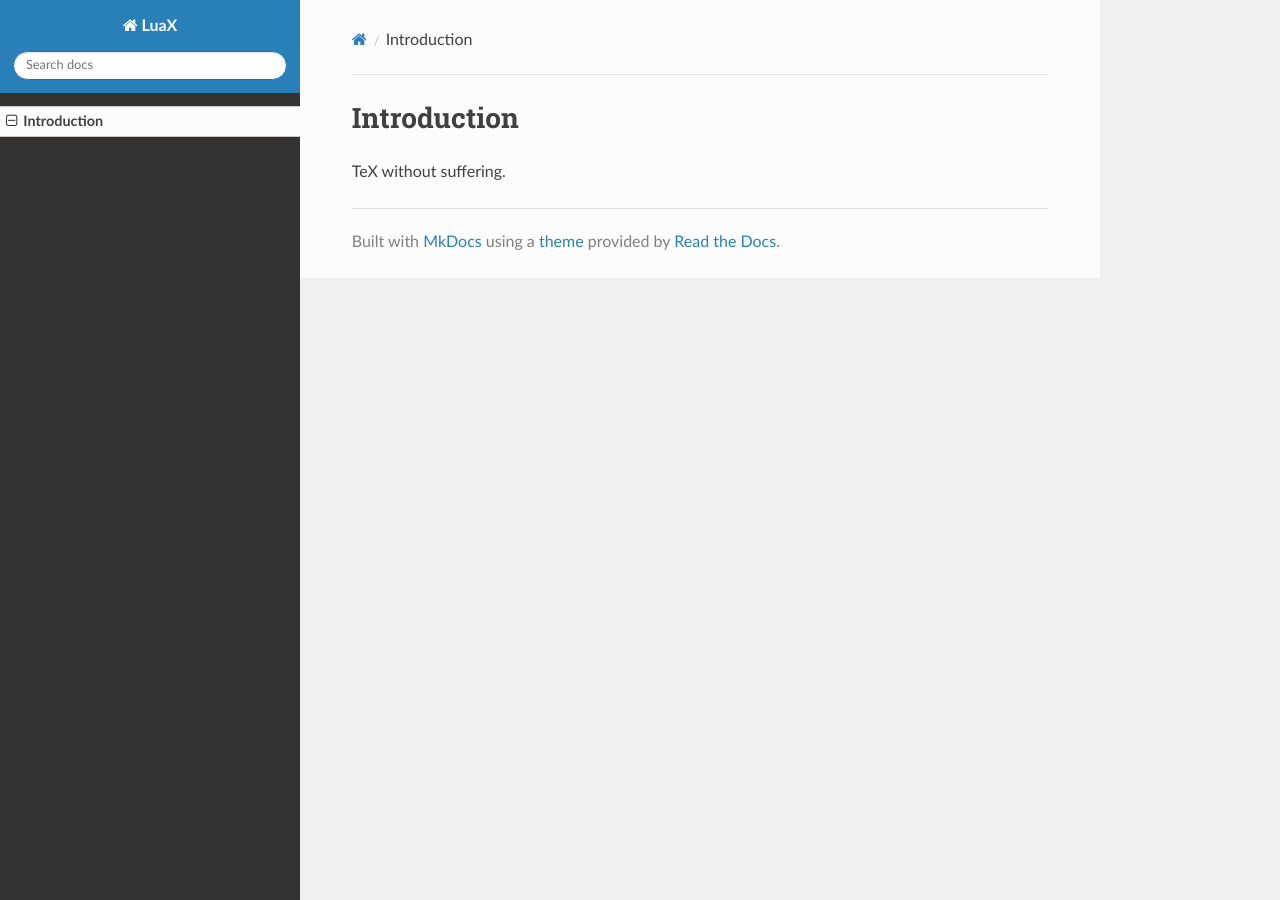
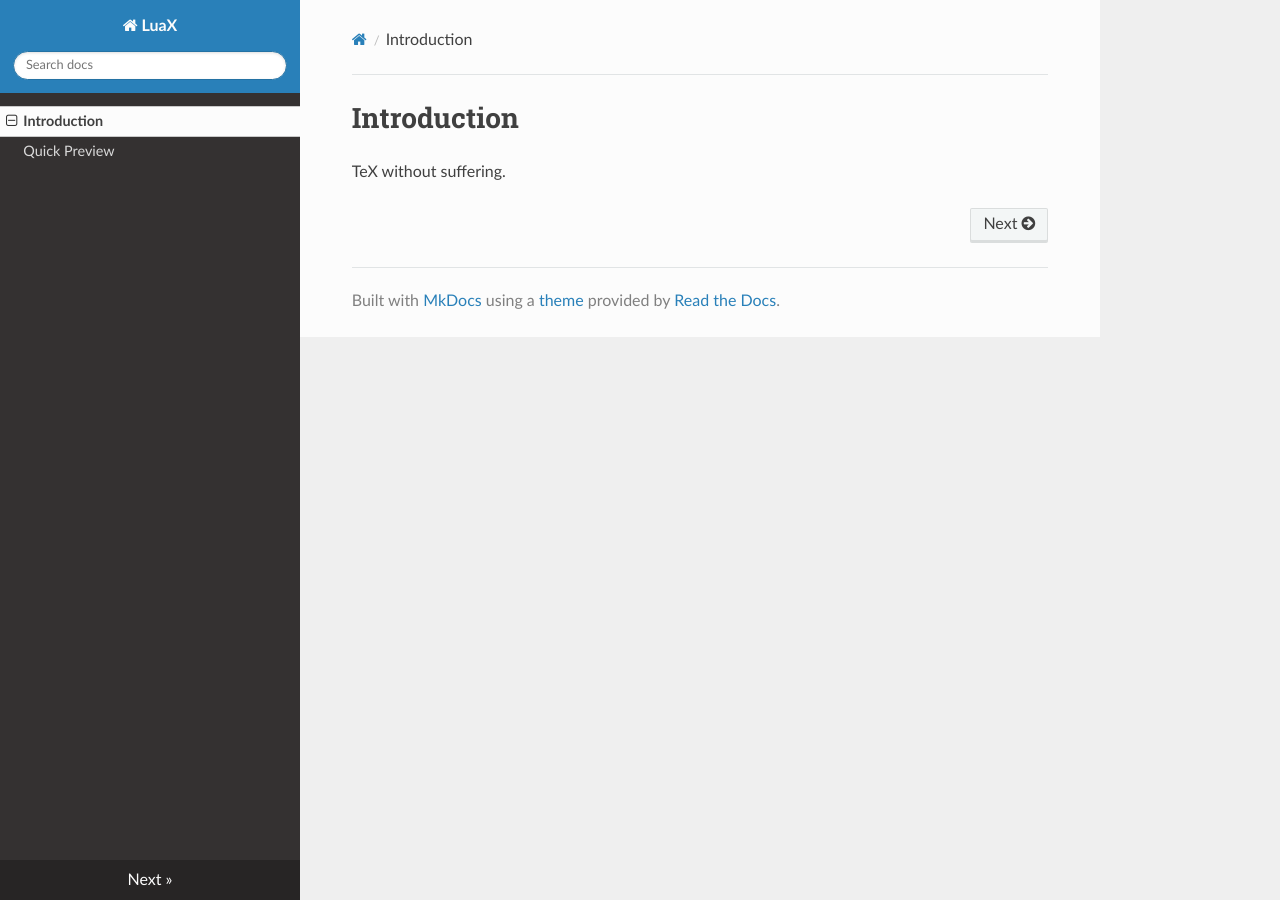
Before and after one commit to champignoom/luax, an MkDocs documentation site: the page built from docs/index.md, in a window 1280 px wide. Built offline with MkDocs 1.6.1, drawn with Linux system fonts in a browser that asks for light colours; nearby versions of some CDN libraries.

Commit message:
add placeholder for quick preview with jsx

```diff
--- a/mkdocs.yml
+++ b/mkdocs.yml
@@ -2,3 +2,4 @@ site_name: LuaX
 theme: readthedocs
 nav:
         - index.md
+        - quick-preview.md
```
Also changed, not shown: docs/quick-preview.md (added, +3 -0 lines).
